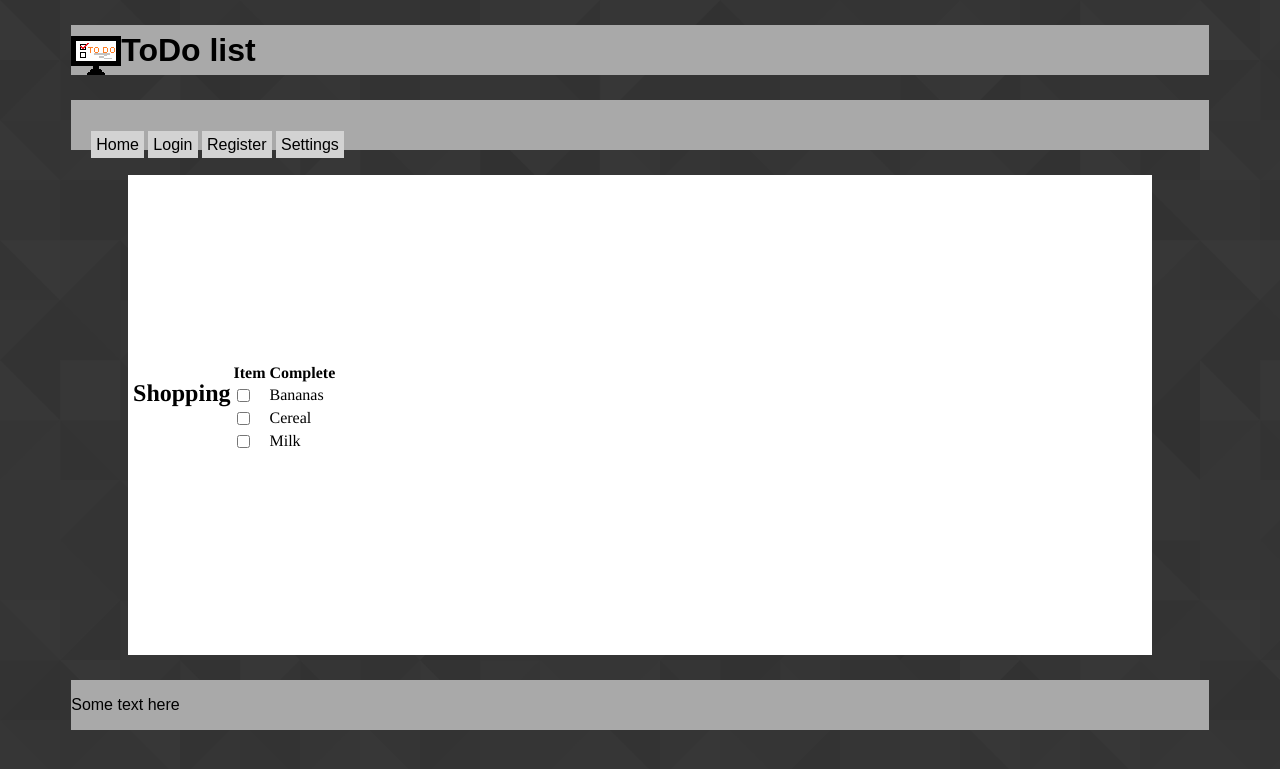
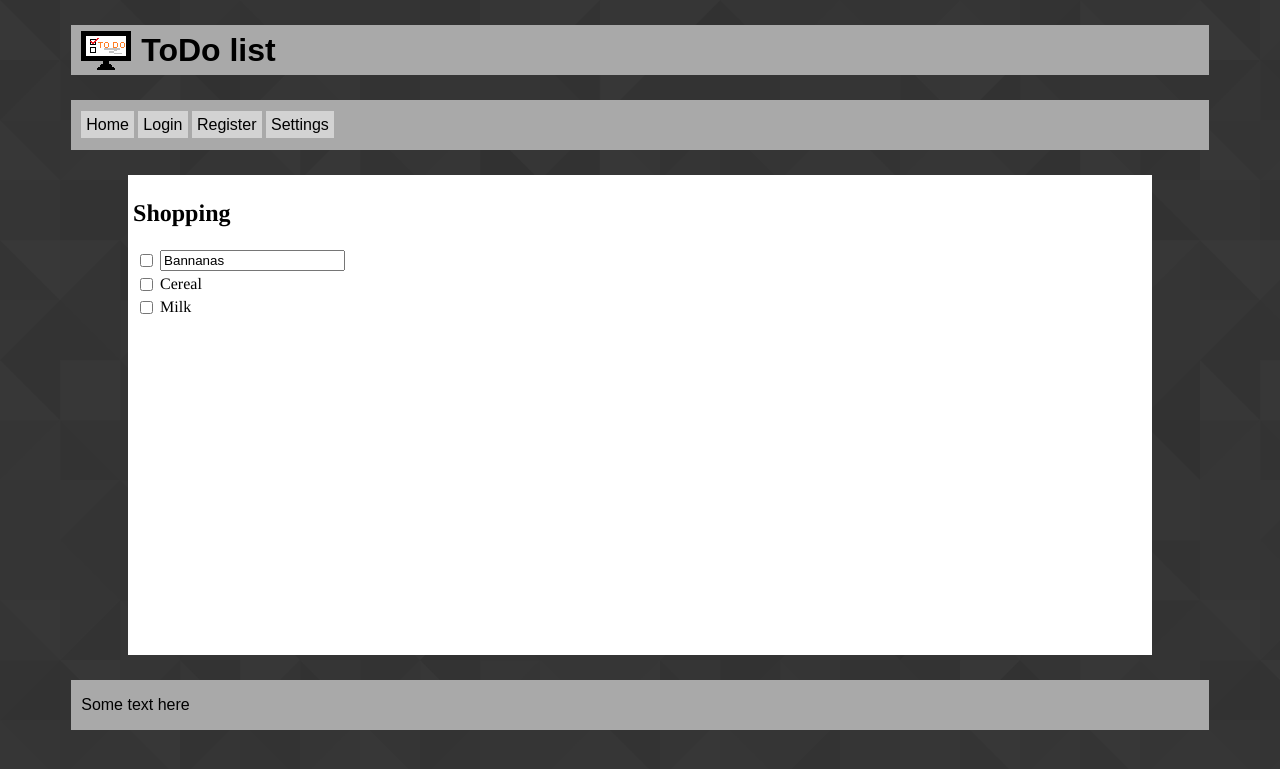
Before and after one commit to Kark3ys/CS139_Lab_1617_ADES, a PHP site: page /list.html in a window 1280 px wide. Shown: the top 769 px of the page. Run offline with PHP 8.4, Linux system fonts and the light colour scheme.

Commit message:
Basically Everything
Reshuffled some stuff but mainly removed a lot of the compexity, fuck
this we should probably focus on the shitload of work coming up next
week.

```diff
--- a/list.html
+++ b/list.html
@@ -7,40 +7,31 @@
 	</head>
 	<body>
 	<div id="ocwrap">
-		<header id="top">
+		<header>
 		<div id="logo"><img src="Images/LogoV2.png"></div>
 		<h1>ToDo list</h1>
 		</header>
-		<header id="bar">
-		<!--Navigation-->
+		<nav id="top">
 		<a href="index.html">Home</a>
 		<a href="login.html">Login</a>
 		<a href="register.html">Register</a>
 		<a href="settings.html">Settings</a>
-		</header>
-		<!--Main content-->
+		</nav>
 		<main>
-		<!-- Currently an example list, would be PHP generated code-->
-		<h2>Shopping</h2><!--List title-->
+		<form>
+		<h2 id="listTitle">Shopping</h2>
+		<aside id="listMeta">
+		</aside>
 		<div id="listView">
-		<form>
 			<table>
-				<thead>
-					<!--Column Headers-->
-					<tr>
-						<th>Item</th>
-						<th>Complete</th>
+				<tbody>
+					<tr id="1234">
+						<td><input type="checkbox" name="1234[checked]"></td>
+						<td><input type="text" value="Bannanas" name="1234[val]"></td>
+						<input type="hidden" value="0" name="1234[itemOrder]">
 					</tr>
-				</thead>
-
-				<tbody>
-					<!--List values-->
-					<tr>
-						<td><input type="checkbox" id="1234" name="1234"></td>
-						<td>Bananas</td>
-					</tr>
-					<tr>
-						<td><input type="checkbox" id ="1235" name="1235"></td>
+					<tr id="1235">
+						<td><input type="checkbox" id ="1235" name="1235[checked]"></td>
 						<td>Cereal</td>
 					</tr>
 					<tr>
@@ -51,8 +42,8 @@
 
 				</tbody>
 			</table>
+		</div>
 		</form>
-		</div>
 		</main>
 		<footer>
 		<p>Some text here</p>
--- a/style.css
+++ b/style.css
@@ -19,51 +19,44 @@ body {
 #logo {
 	float: left;
 	width: 50px;
+	margin-right: 10px;
 }
 
-header, footer, #logo {
+header, footer, #logo, nav#top {
 	height: 50px;
 }
 
-header, footer {
+header, footer, nav#top {
 	line-height: 50px;
 	font-family: Arial, Helvetica, Sans-Serif;
 	background-color: DarkGray;
-
+	padding-left: 10px;
 	margin: 25px 0px;
 }
 
-
-header#top {
-}
-
-header#bar {
-	padding: 20px;
-}
-
 /*Styling for top bar links*/
-header#bar a {
+nav#top a {
 	/*all variations inherit from this, overriding where necessary*/
 	color: black;
 	text-decoration: none;
-	background-color: lightgrey;
+	background-color: lightgray;
 	padding: 5px;
 	width: 50px;
 	transition: background-color 0.5s;
 }
 
-header#bar a:hover {
-	background-color: lightblue;
+nav#top a:hover {
+	background-color: white;
 }
 
-header#bar a:link {
+nav#top a:link {
 }
 
-header#bar a:active {
-	background-color: red;
+nav#top a:active {
+	background-color: darkgray;
 }
 
-header#bar a:visited {
+nav#top a:visited {
 }
 
 footer {
@@ -71,12 +64,6 @@ footer {
 }
 
 main {
-	display: -webkit-flex;
-	display: flex;
-	-webkit-flex-wrap: wrap;
-	flex-wrap: wrap;
-	-webkit-align-content: center;
-	align-content: center;
 	width: 90%;
 	min-width: 640px;
 	min-height: 480px;
@@ -91,13 +78,11 @@ nav#folders {
 nav#lists {
 }
 
-nav#padder{
+#listView {
 }
 
-aside#linfo {
-}
-
-#listView {
+#listTitle {
+	width: 100%
 }
 
 .loginBox,.settingsBox {
@@ -107,13 +92,18 @@ aside#linfo {
 	width: 250px;
 	padding: 25px;
 	border: 10px solid white;
-
 }
 
 
-#LoginWrapper {
-	margin: auto;
-	background-color: lime;
-	padding: 25px;
-	height: 300px;
+#BoxWrapper {
+	display: -webkit-flex;
+	display: flex;
+	-webkit-flex-wrap: wrap;
+	flex-wrap: wrap;
+	-webkit-align-content: center;
+	align-content: center;
+	background-color: inherit;
+	width: 100%;
+	min-width: 635px;
+	min-height: 475px;
 }
```
Also changed, not shown: data.sql (+0 -8 lines), folder.html (+8 -9 lines), index.html (+7 -8 lines), login.html (+6 -9 lines), register.html (+5 -5 lines), schema.sql (+0 -32 lines), settings.html (+5 -4 lines), Images/LogoV2.png.
